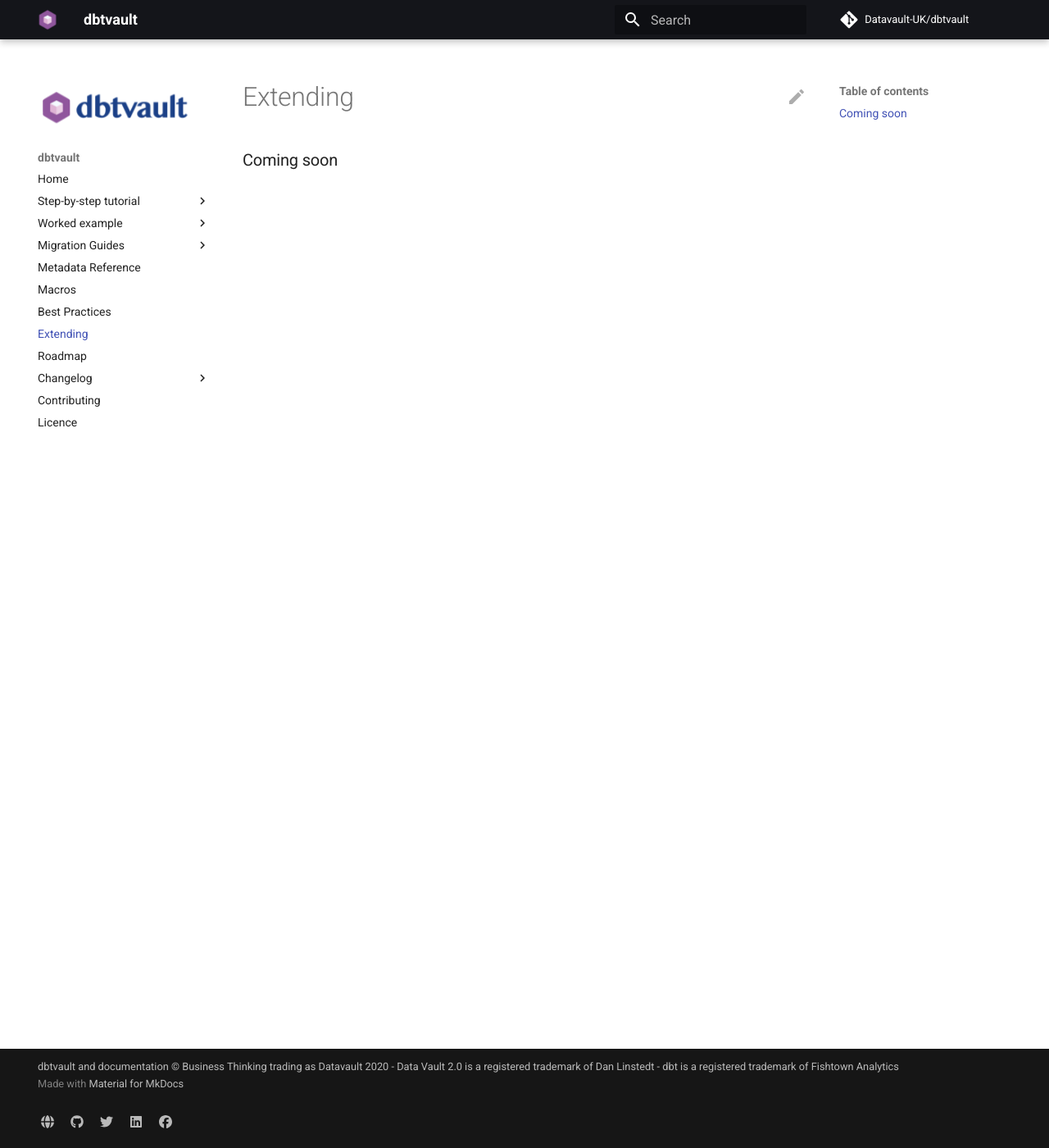
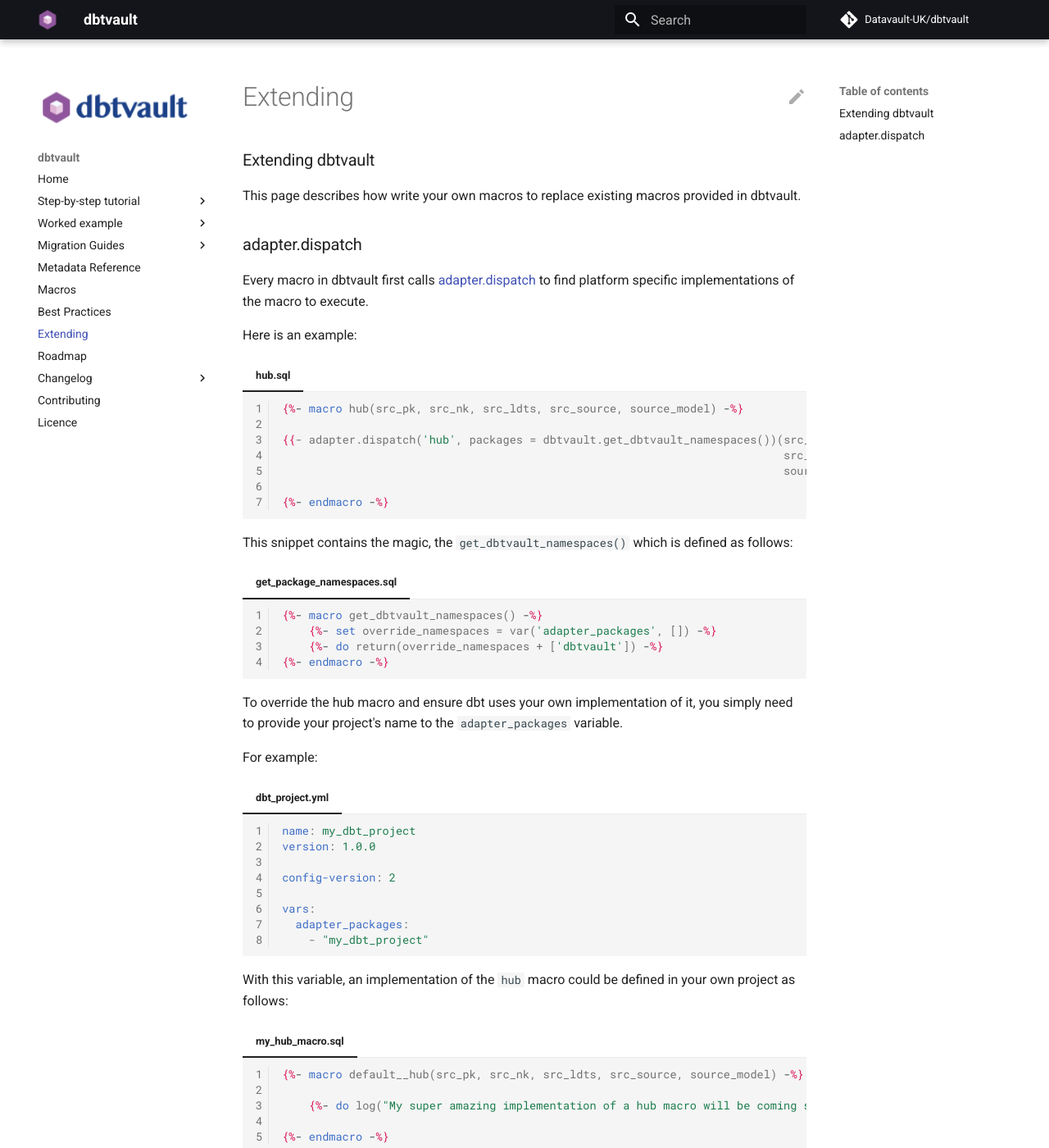
Before and after one commit to Datavault-UK/automate-dv-docs, an MkDocs documentation site: the page built from docs/extending.md, in a window 1280 px wide and 1400 px high. Shown: the whole window at 82% size. Built offline with MkDocs 1.6.1 and Material for MkDocs 9.7.7, drawn with Linux system fonts in a browser that asks for light colours; comment, search, counter and statistics services are not loaded; some of the changed text lies outside the part shown.

Commit message:
Extending dbtvault

````diff
--- a/docs/extending.md
+++ b/docs/extending.md
@@ -1 +1,68 @@
-### Coming soon
+### Extending dbtvault
+
+This page describes how write your own macros to replace existing macros provided in dbtvault.
+
+
+### adapter.dispatch
+
+Every macro in dbtvault first calls [adapter.dispatch](https://docs.getdbt.com/reference/dbt-jinja-functions/adapter/#dispatch) to find platform specific implementations of the macro to execute.
+
+Here is an example:
+
+=== "hub.sql"
+
+    ```jinja
+    {%- macro hub(src_pk, src_nk, src_ldts, src_source, source_model) -%}
+
+    {{- adapter.dispatch('hub', packages = dbtvault.get_dbtvault_namespaces())(src_pk=src_pk, src_nk=src_nk,
+                                                                               src_ldts=src_ldts, src_source=src_source,
+                                                                               source_model=source_model) -}}
+
+    {%- endmacro -%}
+    ```
+
+This snippet contains the magic, the `get_dbtvault_namespaces()` which is defined as follows:
+
+
+=== "get_package_namespaces.sql"
+
+    ```jinja
+    {%- macro get_dbtvault_namespaces() -%}
+        {%- set override_namespaces = var('adapter_packages', []) -%}
+        {%- do return(override_namespaces + ['dbtvault']) -%}
+    {%- endmacro -%}
+    ```
+
+To override the hub macro and ensure dbt uses your own implementation of it, you simply need to provide your project's name to the `adapter_packages` variable.
+
+For example:
+
+=== "dbt_project.yml"
+
+    ```yaml
+    name: my_dbt_project
+    version: 1.0.0
+
+    config-version: 2
+
+    vars:
+      adapter_packages:
+        - "my_dbt_project"
+    ```
+
+With this variable, an implementation of the `hub` macro could be defined in your own project as follows:
+
+
+=== "my_hub_macro.sql"
+
+    ```jinja
+    {%- macro default__hub(src_pk, src_nk, src_ldts, src_source, source_model) -%}
+
+        {%- do log("My super amazing implementation of a hub macro will be coming soon!", true) -%}
+
+    {%- endmacro -%}
+    ```
+
+...and that's it! Yay!
+
+Please ensure you read the [adapter.dispatch](https://docs.getdbt.com/reference/dbt-jinja-functions/adapter/#dispatch) docs for more details.
````
